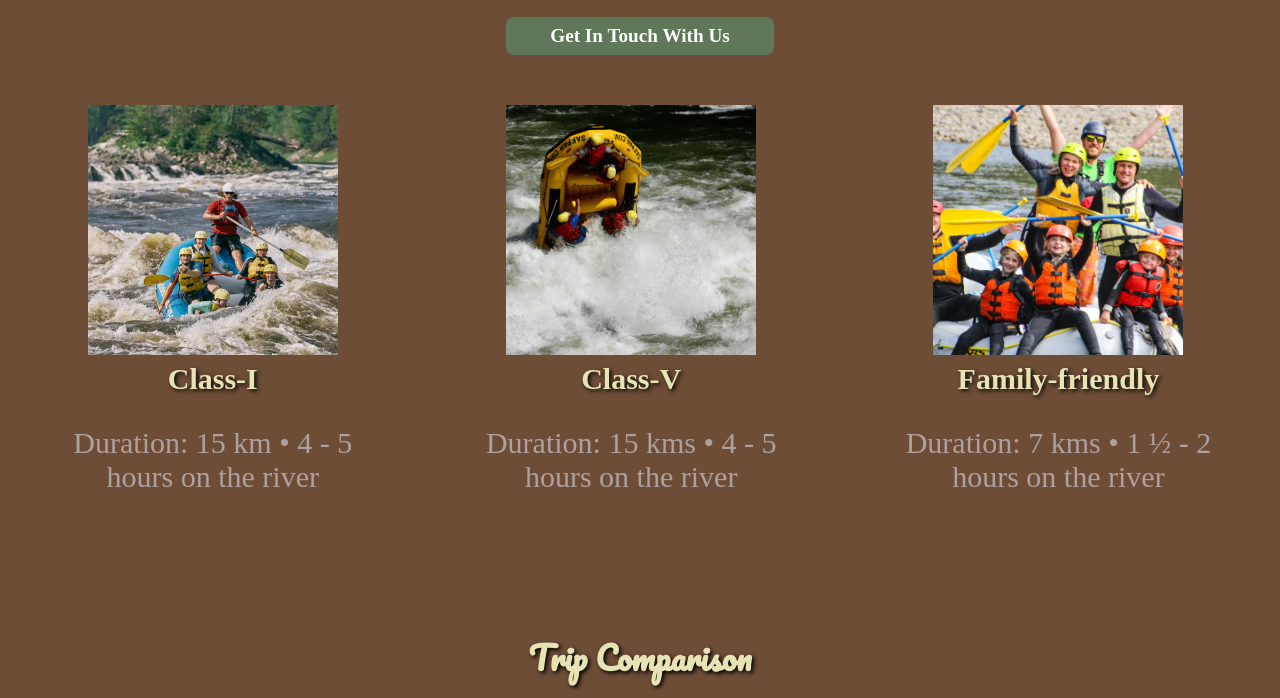
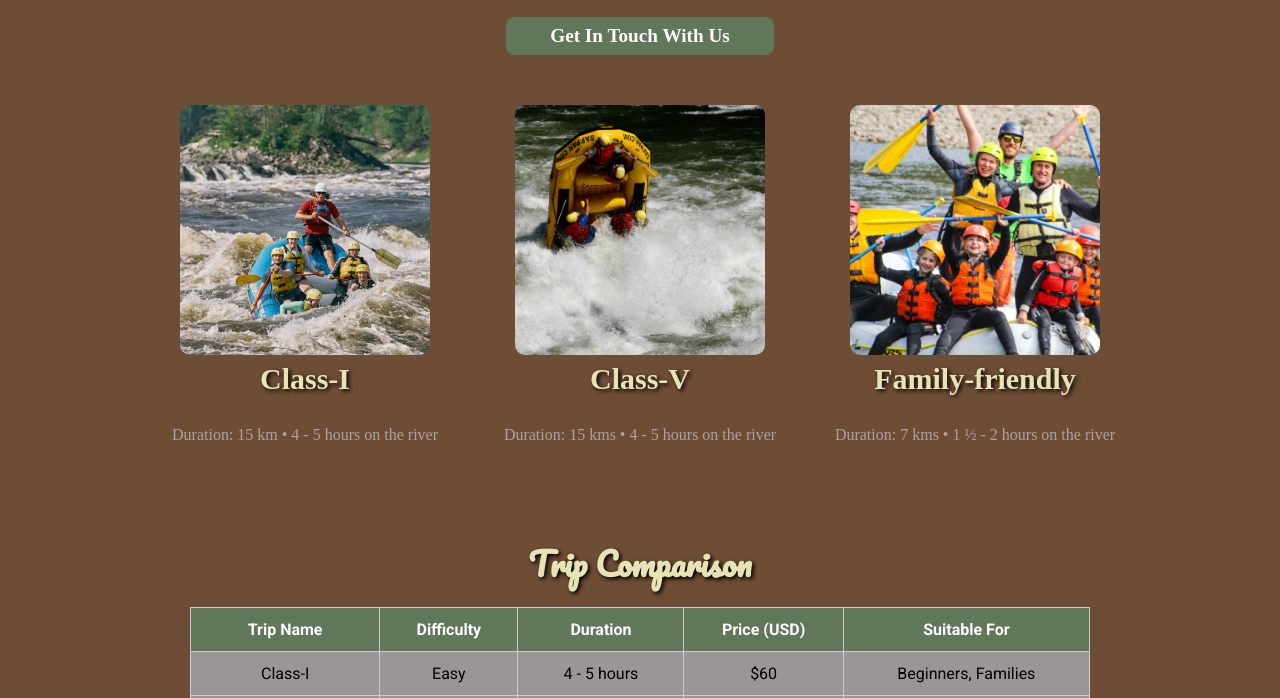
Before and after one commit to YeiriMtz/wdd130, a plain HTML site: page wwr/trips.html in a window 1280 px wide. Shown: the part 91-789 px from the top of the page. Drawn offline with Linux system fonts and the light colour scheme.

Commit message:
fixed errors in trips

```diff
--- a/wwr/rafting.css
+++ b/wwr/rafting.css
@@ -343,6 +343,7 @@ button:hover, .newsletter-button:hover, .get-in-touch-button:hover {
 .trip-descriptions img {
     width: 250px;
     height: 250px;
+    border-radius: 10px;
 }
 
 .class-one, .class-two, .class-three {
@@ -362,6 +363,7 @@ button:hover, .newsletter-button:hover, .get-in-touch-button:hover {
 
 .trip-descriptions p {
     color: rgb(172, 160, 160);
+    text-align: center;
 }
 
 .trip-table {
--- a/wwr/trips.html
+++ b/wwr/trips.html
@@ -34,21 +34,27 @@
             <a href="contact.html" class="get-in-touch-button">Get In Touch With Us</a>
 
             <section class="trip-descriptions">
+                <div class="trip">
                     <figure>
                         <img src="images/class-1.webp" alt="Class-I">
                         <figcaption>Class-I</figcaption>
+                    </figure>
                     <p>Duration: 15 km • 4 - 5 hours on the river</p>
-                </figure>
+                </div>
+                <div class="trip">
                     <figure>
                         <img src="images/class-five.png" alt="Class-V">
                         <figcaption>Class-V</figcaption>
+                    </figure>
                     <p>Duration: 15 kms • 4 - 5 hours on the river</p>
-                </figure>
+                </div>
+                <div class="trip">
                     <figure>
                         <img src="images/family-friendly.webp" alt="Family-friendly">
                         <figcaption>Family-friendly</figcaption>
+                    </figure>
                     <p>Duration: 7 kms • 1 ½ - 2 hours on the river</p>
-                </figure>
+                </div>
             </section>
 
             <section class="trip-table">
```
Lines whose indentation alone changed are shown as unchanged.
